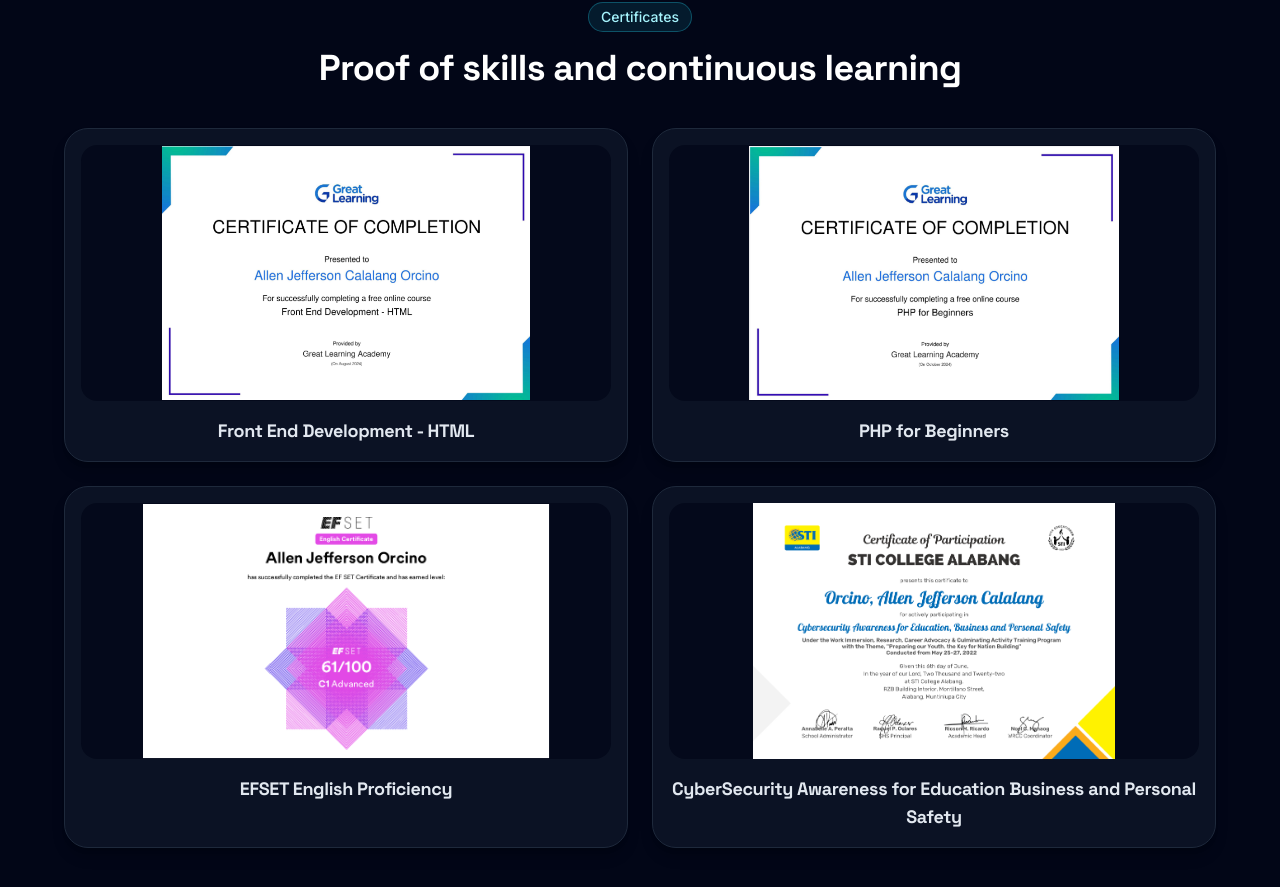
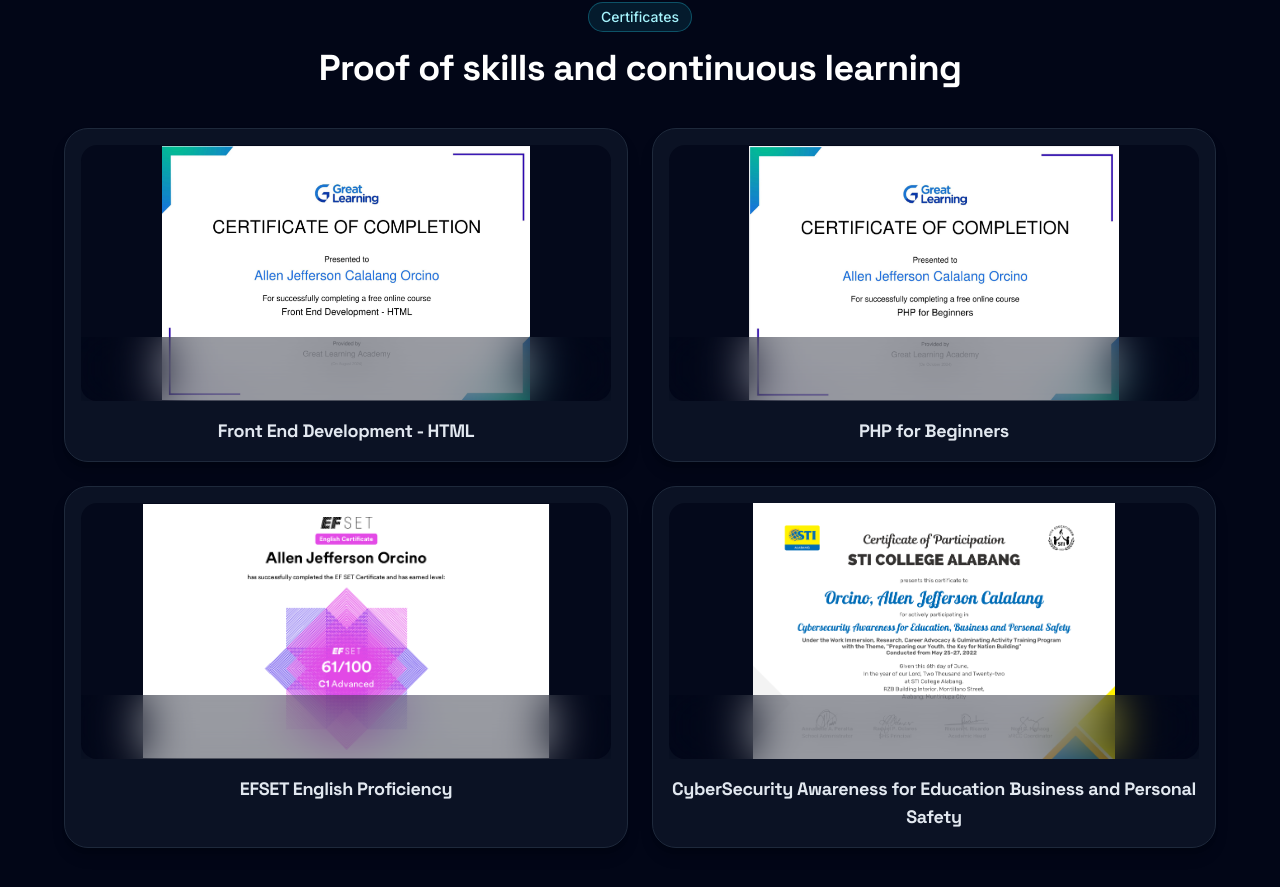
Before and after one commit to AJOrcino/AJ-Portfolio, a React (Vite) app: page / in a window 1280 px wide. Shown: the part 2544-3431 px from the top of the page. Built offline with nearby package versions, Linux system fonts and the light colour scheme.

Commit message:
new added blured for signature for privacy

```diff
--- a/src/components/sections/Certificate.jsx
+++ b/src/components/sections/Certificate.jsx
@@ -70,12 +70,13 @@
                   className="group flex cursor-pointer flex-col overflow-hidden rounded-[1.5rem] border border-slate-800 bg-slate-900/70 p-4 shadow-lg shadow-black/20 transition-all duration-300 hover:-translate-y-1 hover:border-cyan-400/30"
                   onClick={() => handleImageClick(certificate)}
                 >
-                  <div className="overflow-hidden rounded-[1rem] bg-slate-950/70">
+                  <div className="relative overflow-hidden rounded-[1rem] bg-slate-950/70">
                     <img
                       src={certificate.imageUrl}
                       alt={certificate.alt}
                       className="h-64 w-full object-contain transition duration-300 group-hover:scale-[1.02]"
                     />
+                    <div className="pointer-events-none absolute inset-x-0 bottom-0 h-16 bg-slate-950/40 backdrop-blur-xl" />
                   </div>
                   <div className="pt-4">
                     <h3 className="text-center text-lg font-semibold text-slate-200">
@@ -111,12 +112,15 @@
                 />
               </svg>
             </button>
-            <img
-              src={selectedImage.imageUrl}
-              alt={selectedImage.alt}
-              className="max-h-[75vh] w-auto object-contain"
-              onClick={(e) => e.stopPropagation()}
-            />
+            <div className="relative w-full overflow-hidden rounded-[1rem]">
+              <img
+                src={selectedImage.imageUrl}
+                alt={selectedImage.alt}
+                className="mx-auto max-h-[75vh] w-auto object-contain"
+                onClick={(e) => e.stopPropagation()}
+              />
+              <div className="pointer-events-none absolute inset-x-0 bottom-0 h-24 bg-slate-950/30 backdrop-blur-xl" />
+            </div>
           </div>
         </div>
       )}
```
